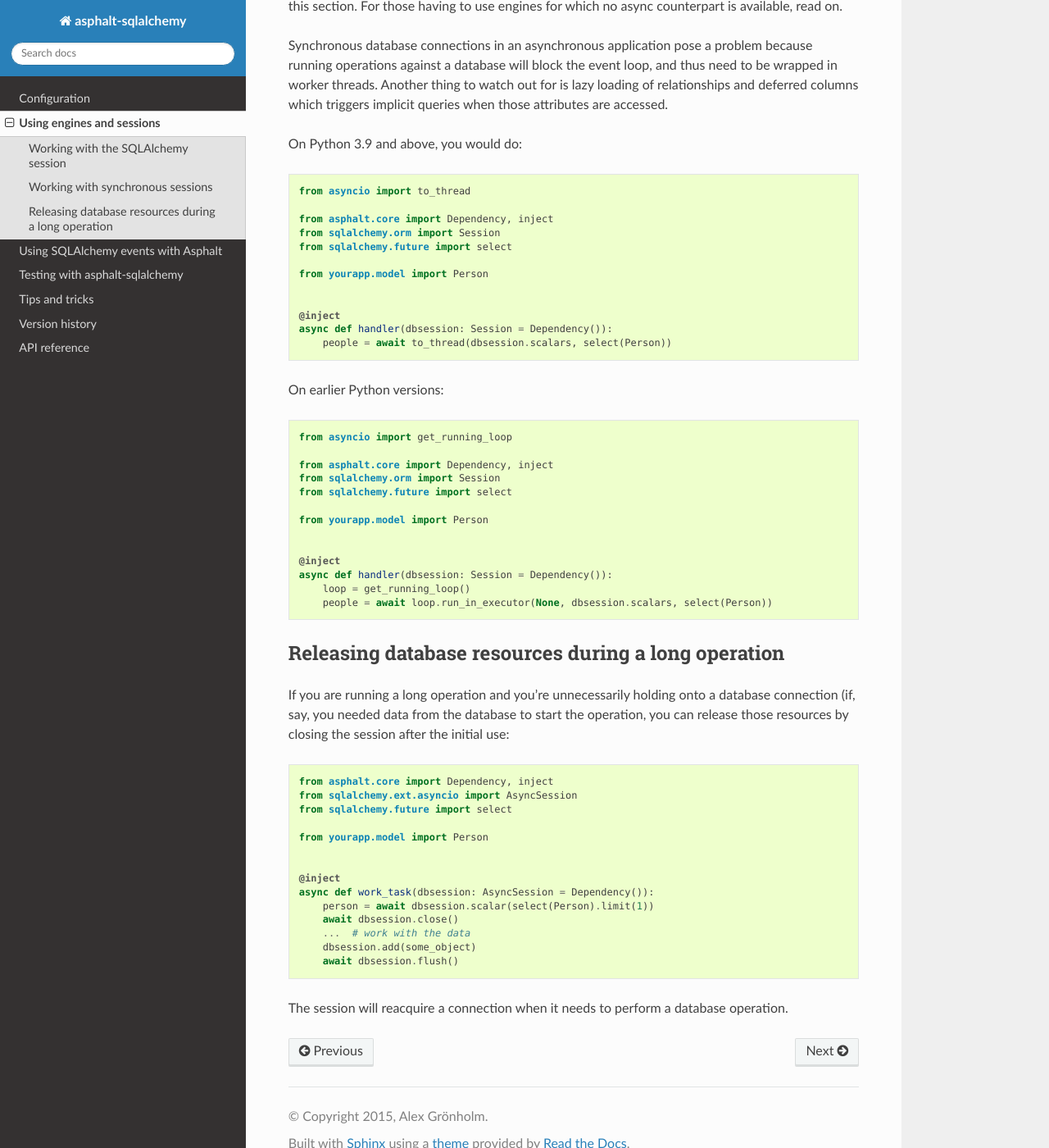
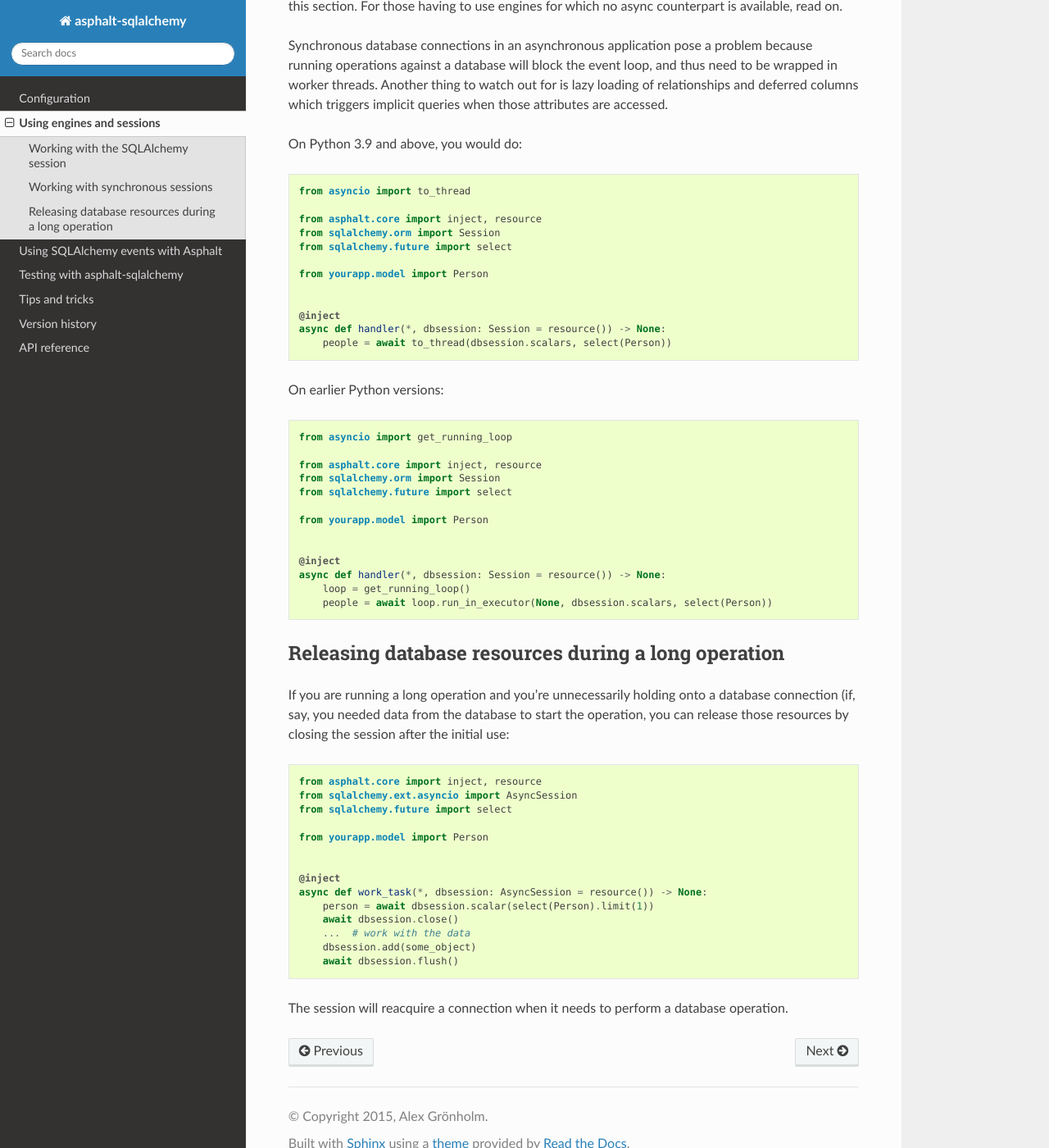
Before and after one commit to asphalt-framework/asphalt-sqlalchemy, a Sphinx documentation site: the page built from docs/usage.rst, in a window 1280 px wide and 1400 px high, scrolled down 985 px. Shown: the whole window at 82% size. Built offline with Sphinx 7.4.7 and the Read the Docs theme 2.0.0, drawn with Linux system fonts in a browser that asks for light colours; the version number could not be read and is left out; some of the changed text lies outside the part shown.

Commit message:
Updated obsolete DI syntax in documentation

```diff
--- a/docs/usage.rst
+++ b/docs/usage.rst
@@ -18,7 +18,7 @@ If you're not familiar with SQLAlchemy's sessions, you should look through the
 A basic use case which loads a specific person record from the database and adds a
 new related object to it would look like this::
 
-    from asphalt.core import Dependency, inject
+    from asphalt.core import inject, resource
     from sqlalchemy.ext.asyncio import AsyncSession
     from sqlalchemy.future import select
 
@@ -26,7 +26,7 @@ new related object to it would look like this::
 
 
     @inject
-    async def handler(dbsession: AsyncSession = Dependency()):
+    async def handler(*, dbsession: AsyncSession = resource()) -> None:
         parent = await dbsession.scalar(select(Person).filter_by(name='Senior'))
         parent.children.append(Person(name='Junior'))
         await dbsession.flush()
@@ -55,7 +55,7 @@ On Python 3.9 and above, you would do::
 
     from asyncio import to_thread
 
-    from asphalt.core import Dependency, inject
+    from asphalt.core import inject, resource
     from sqlalchemy.orm import Session
     from sqlalchemy.future import select
 
@@ -63,7 +63,7 @@ On Python 3.9 and above, you would do::
 
 
     @inject
-    async def handler(dbsession: Session = Dependency()):
+    async def handler(*, dbsession: Session = resource()) -> None:
         people = await to_thread(dbsession.scalars, select(Person))
 
 
@@ -71,7 +71,7 @@ On earlier Python versions::
 
     from asyncio import get_running_loop
 
-    from asphalt.core import Dependency, inject
+    from asphalt.core import inject, resource
     from sqlalchemy.orm import Session
     from sqlalchemy.future import select
 
@@ -79,7 +79,7 @@ On earlier Python versions::
 
 
     @inject
-    async def handler(dbsession: Session = Dependency()):
+    async def handler(*, dbsession: Session = resource()) -> None:
         loop = get_running_loop()
         people = await loop.run_in_executor(None, dbsession.scalars, select(Person))
 
@@ -90,7 +90,7 @@ If you are running a long operation and you're unnecessarily holding onto a data
 connection (if, say, you needed data from the database to start the operation, you can
 release those resources by closing the session after the initial use::
 
-    from asphalt.core import Dependency, inject
+    from asphalt.core import inject, resource
     from sqlalchemy.ext.asyncio import AsyncSession
     from sqlalchemy.future import select
 
@@ -98,7 +98,7 @@ release those resources by closing the session after the initial use::
 
 
     @inject
-    async def work_task(dbsession: AsyncSession = Dependency()):
+    async def work_task(*, dbsession: AsyncSession = resource()) -> None:
         person = await dbsession.scalar(select(Person).limit(1))
         await dbsession.close()
         ...  # work with the data
```
